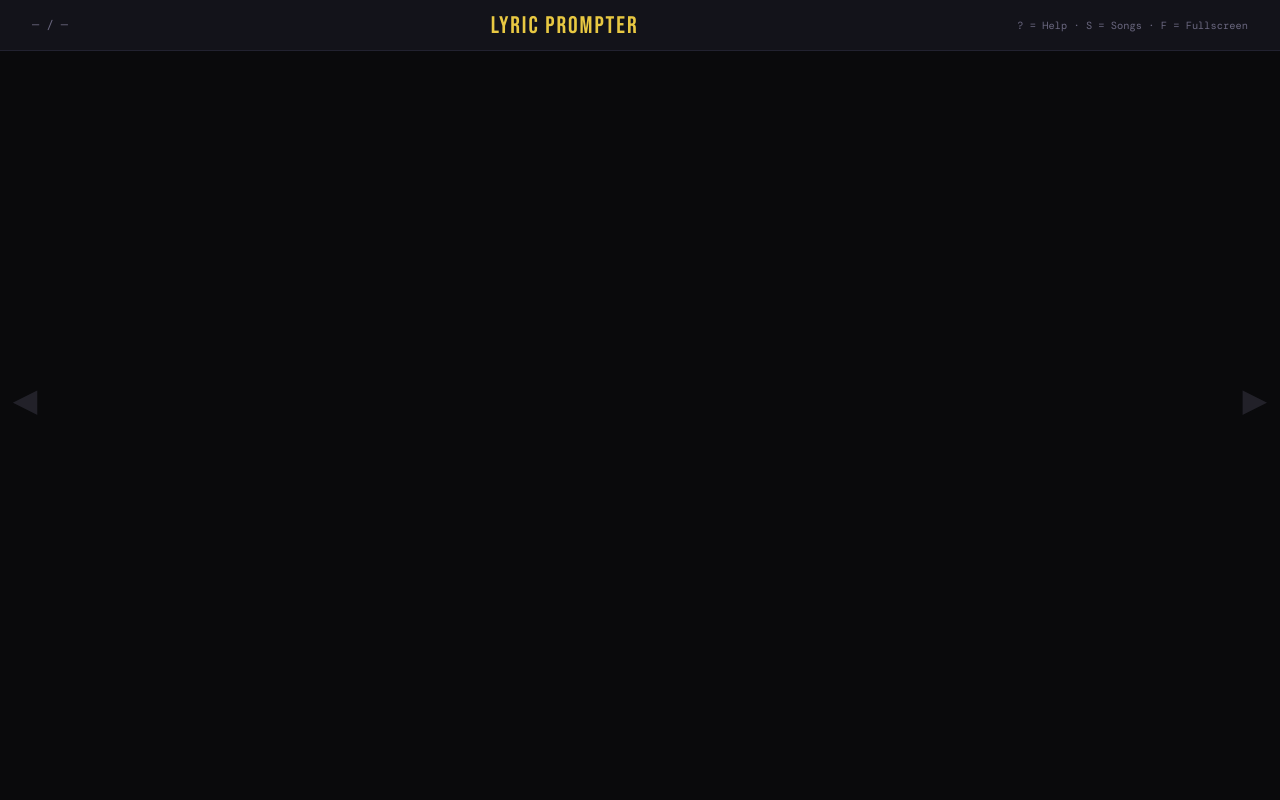
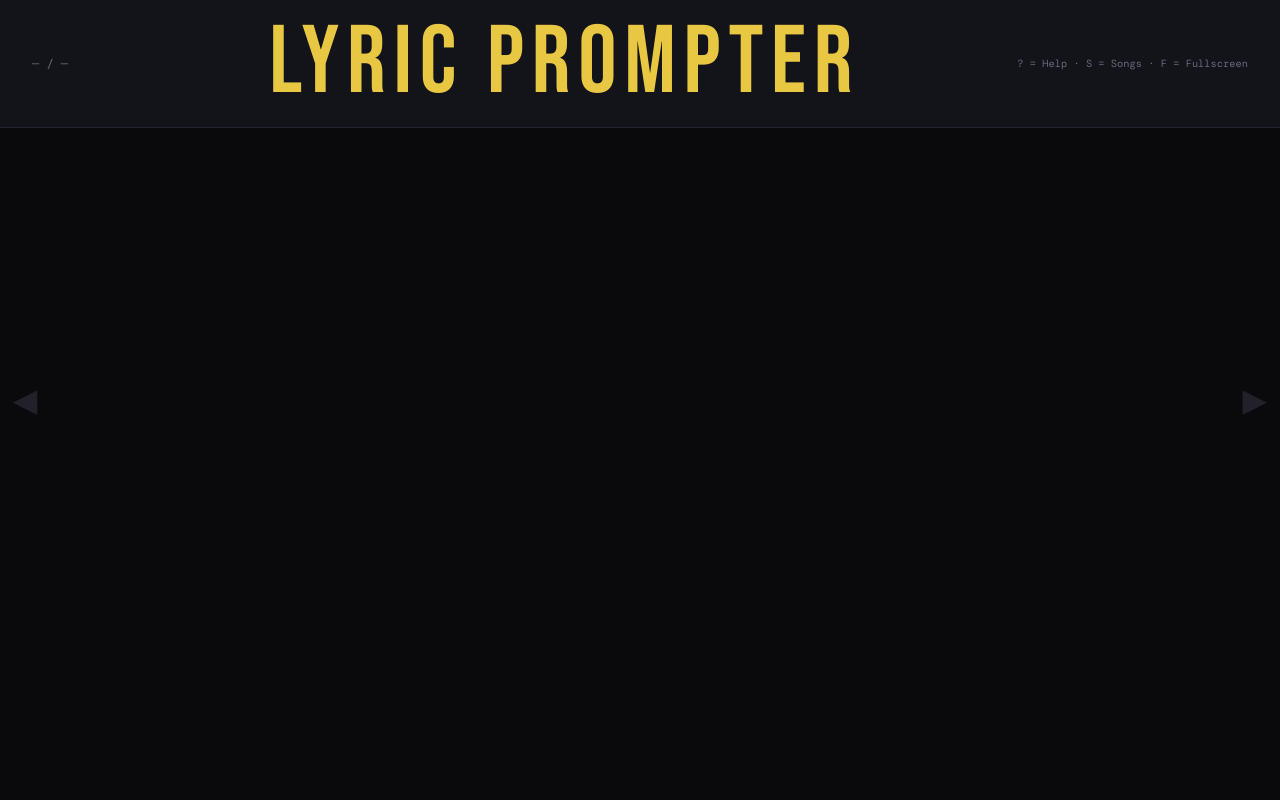
Before and after one commit to mcorkum/lyric-prompter, a Flask app: page / in a window 1280 px wide. Run offline with Flask 3, Linux system fonts and the light colour scheme; data that the repository does not hold is empty.

Commit message:
change: sizes and controls

```diff
--- a/templates/index.html
+++ b/templates/index.html
@@ -48,7 +48,7 @@
     align-items: center;
     justify-content: space-between;
     padding: 0 2rem;
-    height: 3.2rem;
+    height: 8rem;
     background: var(--surface);
     border-bottom: 1px solid var(--border);
     flex-shrink: 0;
@@ -65,7 +65,7 @@
   }
   #song-title {
     font-family: 'Bebas Neue', sans-serif;
-    font-size: 1.5rem;
+    font-size: 6rem;
     letter-spacing: .08em;
     color: var(--accent);
     flex: 1;
@@ -462,7 +462,7 @@
 </div>
 
 <!-- Main app -->
-<div id="app" style="height:calc(100vh - 3.2rem); grid-template-rows:1fr;">
+<div id="app" style="height:calc(100vh - 8rem); grid-template-rows:1fr;">
   <div id="stage">
     <!-- Empty state -->
     <div id="empty-state">
@@ -503,7 +503,8 @@
     <div class="key-row"><kbd>Home / End</kbd><span>Jump to top / bottom</span></div>
     <div class="key-row"><kbd>+ / =</kbd><span>Increase font size</span></div>
     <div class="key-row"><kbd>-</kbd><span>Decrease font size</span></div>
-    <div class="key-row"><kbd>Space</kbd><span>Toggle auto-scroll</span></div>
+    <div class="key-row"><kbd>Space</kbd><span>Jump down 75% of screen</span></div>
+    <div class="key-row"><kbd>Shift + Space</kbd><span>Toggle auto-scroll</span></div>
     <div class="key-row"><kbd>S</kbd><span>Toggle song list</span></div>
     <div class="key-row"><kbd>F</kbd><span>Toggle fullscreen</span></div>
     <div class="key-row"><kbd>R</kbd><span>Refresh song list (USB)</span></div>
@@ -637,7 +638,7 @@ lyricScroll.addEventListener('scroll', updateProgress);
 
 // ── Font size ──────────────────────────────────────────────────────────────
 function changeFontSize(delta) {
-  fontSize = Math.max(0.8, Math.min(6, fontSize + delta));
+  fontSize = Math.max(0.8, Math.min(30, fontSize + delta));
   lyricContent.style.fontSize = fontSize + 'rem';
   showToast(`Text size: ${fontSize.toFixed(1)}rem`);
 }
@@ -769,7 +770,11 @@ document.addEventListener('keydown', (e) => {
 
     case ' ':
       e.preventDefault();
-      toggleAutoScroll();
+      if (e.shiftKey) {
+        toggleAutoScroll();
+      } else {
+        lyricScroll.scrollBy({ top: lyricScroll.clientHeight * 0.75, behavior: 'smooth' });
+      }
       break;
 
     case 's': case 'S': toggleSongList();  break;
@@ -825,7 +830,7 @@ function showBrightnessBar(pct) {
 document.addEventListener('fullscreenchange', () => {
   const fs = !!document.fullscreenElement;
   topbar.classList.toggle('hidden', fs);
-  document.getElementById('app').style.height = fs ? '100vh' : 'calc(100vh - 3.2rem)';
+  document.getElementById('app').style.height = fs ? '100vh' : 'calc(100vh - 8rem)';
 });
 
 // ── Boot ───────────────────────────────────────────────────────────────────
```
Also changed, not shown: README.md, 1 other file.
